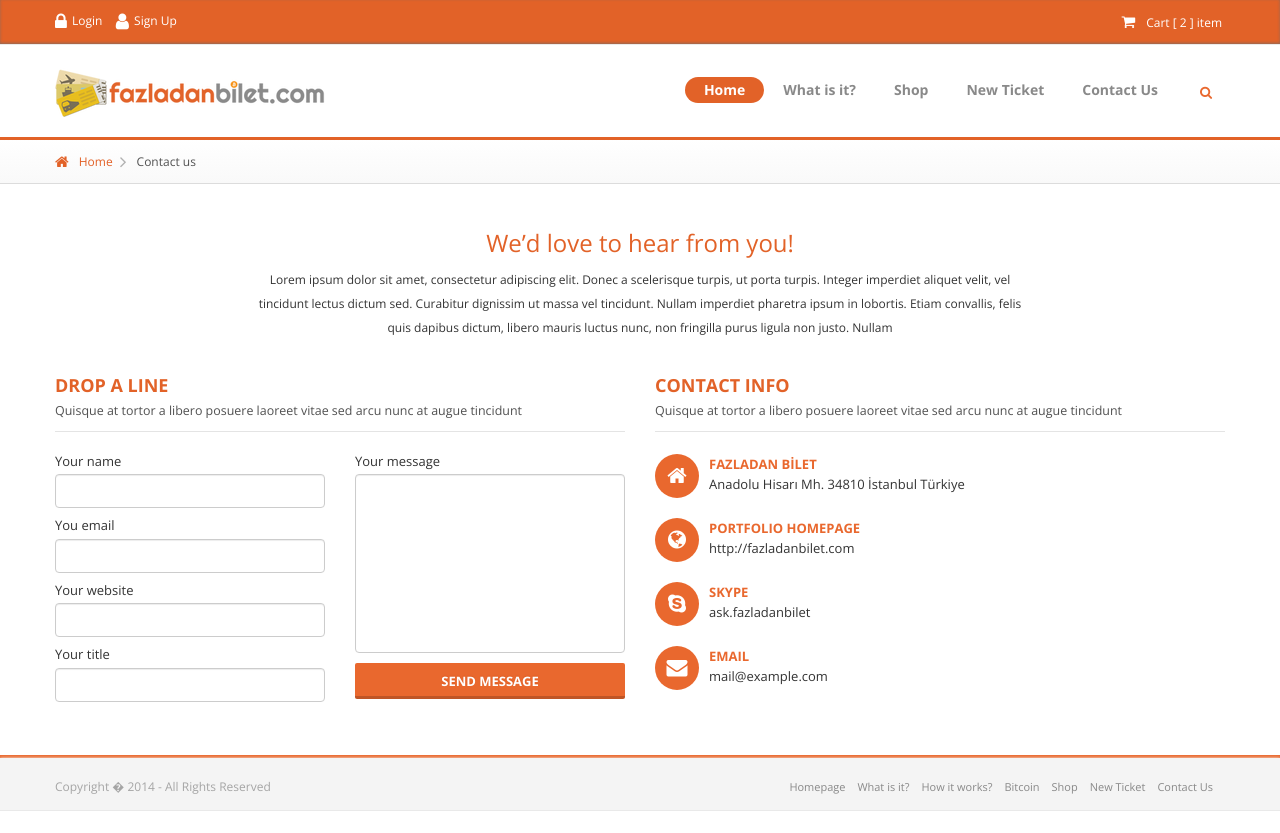
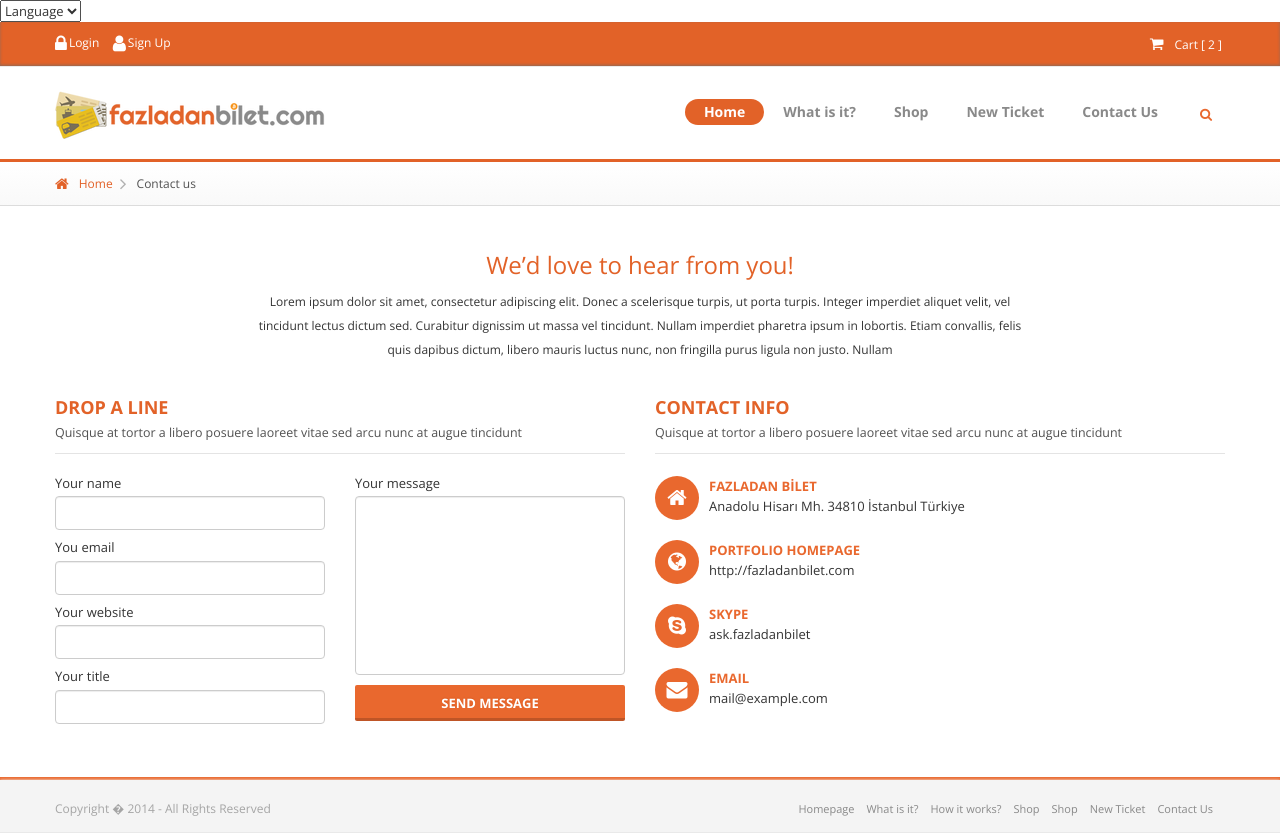
Before and after one commit to tonyukuk-software/fazladanbilet.com, a Django app: page /contact_us/ in a window 1280 px wide. Before the commit the page ends 811 px from the top, so only its background shows below. Run offline with Django 3.2, Linux system fonts and the light colour scheme; parts of the project's set-up code (start-up, migrations or seed data) failed here and were passed over; some libraries are stand-ins or nearby versions.

Commit message:
JK-31 Translate settings,base html  -local dirs added  -po and mo added  -urls added  -base html trans blocks added

```diff
--- a/jackalprojects/urls.py
+++ b/jackalprojects/urls.py
@@ -17,6 +17,7 @@ urlpatterns = patterns('',
     # url(r'^blog/', include('blog.urls')),
 
     url(r'^admin/', include(admin.site.urls)),
+    url(r'^i18n/', include('django.conf.urls.i18n')),
     url(r'^$', 'jackalprojects.views.home_page', name='home'),
     url(r'^member/', include('member.urls')),
     url(r'^bitcoin/', include('bitcoin.urls')),
--- a/templates/base.html
+++ b/templates/base.html
@@ -1,4 +1,6 @@
 {% load staticfiles %}
+{% load i18n %}
+{% get_current_language as tr %}
 <!DOCTYPE html>
 <html lang="en">
 <head>
@@ -50,6 +52,17 @@
             margin-right: 17px;
         }
     </style>
+    <!-- Change Language-->
+    <form action="/i18n/setlang/" method="post">{% csrf_token %}
+      <input name="next" type="hidden" value="/" />
+      <select name="language" onchange="this.form.submit()">
+      <option>{% trans 'Language' %}</option>
+        {% for lang in LANGUAGES %}
+          <option value="{{ lang.0 }}">{{ lang.1 }}</option>
+        {% endfor %}
+      </select>
+    </form>
+
     {% block head_block %}{% endblock %}
 </head>
 <body class="">
@@ -58,21 +71,21 @@
           <div class="container">
               <div class="b-option-contacts f-option-contacts">
                       {% if request.user.username %}
-                        <a href="/member/member_profile/"><i class="fa fa-user"></i> My Account</a>
-                        <a href="/checkout/"><i class="fa fa-tags"></i> Checkout</a>
-                        <a href="/accounts/logout/"><i class="fa fa-chevron-right"></i> Logout</a>
+                        <a href="/member/member_profile/"><i class="fa fa-user"></i> {% trans 'My Account'%}</a>
+                        <a href="/checkout/"><i class="fa fa-tags"></i>{% trans 'Checkout'%}</a>
+                        <a href="/accounts/logout/"><i class="fa fa-chevron-right"></i>{% trans 'Logout'%}</a>
                       {% else %}
-                        <a href="/accounts/login/"><i class="fa fa-lock"></i> Login</a>
-                        <a href="/member/new_member/"><i class="fa fa-user"></i> Sign Up</a>
+                        <a href="/accounts/login/"><i class="fa fa-lock"></i>{% trans 'Login'%}</a>
+                        <a href="/member/new_member/"><i class="fa fa-user"></i>{% trans 'Sign Up'%}</a>
                       {% endif %}
               </div>
               <div class="b-option-total-cart">
                   <div class="b-option-total-cart__goods">
                         <div class="b-option-total-cart">
                   <div class="b-option-total-cart__goods">
-                      <a href="#" class="f-option-total-cart__numbers b-option-total-cart__numbers"><i class="fa fa-shopping-cart"></i> Cart [ 2 ] item</a>
+                      <a href="#" class="f-option-total-cart__numbers b-option-total-cart__numbers"><i class="fa fa-shopping-cart"></i> {% trans 'Cart' %} [ 2 ]</a>
                       <div class="b-option-cart__items">
-                          <div class="b-option-cart__items__title f-option-cart__items__title f-default-l">Recently added item(s)</div>
+                          <div class="b-option-cart__items__title f-option-cart__items__title f-default-l">{% trans "Recently added item(s)" %}</div>
                           <ul>
                               <li>
                                   <div class="b-option-cart__items__img">
@@ -114,8 +127,8 @@
                               </li>
                           </ul>
                           <div class="b-option-cart__btn">
-                              <button class="button-xs button-gray-light">Cancel</button>
-                              <button class="button-xs">Check out  </button>
+                              <button class="button-xs button-gray-light">{% trans 'Cancel' %}</button>
+                              <button class="button-xs">{% trans 'Check out' %} </button>
                           </div>
                       </div>
                   </div>
@@ -130,26 +143,26 @@
               <div class="b-header-ico-group f-header-ico-group b-right">
                           <span class="b-search-box">
                               <i class="fa fa-search"></i>
-                              <input type="text" placeholder="Enter your keywords">
+                              <input type="text" placeholder={% trans "Enter your keywords" %}>
                           </span>
               </div>
               <div class="b-top-nav-show-slide f-top-nav-show-slide b-right j-top-nav-show-slide"><i class="fa fa-align-justify"></i></div>
               <nav class="b-top-nav f-top-nav b-right j-top-nav">
                   <ul class="b-top-nav__1level_wrap">
-    <li class="b-top-nav__1level f-top-nav__1level is-active-top-nav__1level f-primary-b"><a href="/"><i class="fa fa-home b-menu-1level-ico"></i>Home </a></li>
+    <li class="b-top-nav__1level f-top-nav__1level is-active-top-nav__1level f-primary-b"><a href="/"><i class="fa fa-home b-menu-1level-ico"></i>{% trans "Home" %} </a></li>
     <li class="b-top-nav__1level f-top-nav__1level f-primary-b">
         <a href="#"><i class="fa fa-folder-open b-menu-1level-ico"></i>What is it?<span class="b-ico-dropdown"><i class="fa fa-arrow-circle-down"></i></span></a>
         <div class="b-top-nav__dropdomn">
             <ul class="b-top-nav__2level_wrap">
-                <li class="b-top-nav__2level_title f-top-nav__2level_title">What is it?</li>
-                <li class="b-top-nav__2level f-top-nav__2level f-primary"><a href="#"><i class="fa fa-angle-right"></i>How it works?</a></li>
-                <li class="b-top-nav__2level f-top-nav__2level f-primary"><a href="https://bitcoin.org/tr/" target="_blank"><i class="fa fa-angle-right"></i>Bitcoin</a></li>
+                <li class="b-top-nav__2level_title f-top-nav__2level_title">{% trans "What is it?" %}</li>
+                <li class="b-top-nav__2level f-top-nav__2level f-primary"><a href="#"><i class="fa fa-angle-right"></i>{% trans "How it works?" %}</a></li>
+                <li class="b-top-nav__2level f-top-nav__2level f-primary"><a href="https://bitcoin.org/tr/" target="_blank"><i class="fa fa-angle-right"></i>{% trans "Bitcoin" %}</a></li>
             </ul>
         </div>
     </li>
-    <li class="b-top-nav__1level f-top-nav__1level f-primary-b"><a href="/ticket_pool/"><i class="fa fa-picture-o b-menu-1level-ico"></i>Shop </a></li>
-    <li class="b-top-nav__1level f-top-nav__1level f-primary-b"><a href="/member/new_swap_ticket/"><i class="fa fa-code b-menu-1level-ico"></i>New Ticket </a></li>
-    <li class="b-top-nav__1level f-top-nav__1level f-primary-b b-top-nav-big"><a href="/contact_us"><i class="fa fa-cloud-download b-menu-1level-ico"></i>Contact Us </a></li>
+    <li class="b-top-nav__1level f-top-nav__1level f-primary-b"><a href="/ticket_pool/"><i class="fa fa-picture-o b-menu-1level-ico"></i>{% trans "Shop" %} </a></li>
+    <li class="b-top-nav__1level f-top-nav__1level f-primary-b"><a href="/member/new_swap_ticket/"><i class="fa fa-code b-menu-1level-ico"></i>{% trans "New Ticket" %} </a></li>
+    <li class="b-top-nav__1level f-top-nav__1level f-primary-b b-top-nav-big"><a href="/contact_us"><i class="fa fa-cloud-download b-menu-1level-ico"></i>{% trans "Contact Us" %} </a></li>
 </ul>
 
               </nav>
@@ -173,13 +186,13 @@
                 </div>
                 <nav class="b-bottom-nav f-bottom-nav b-right hidden-xs">
                     <ul>
-                        <li><a href="/">Homepage</a></li>
-                        <li><a href="#">What is it?</a></li>
-                        <li><a href="#">How it works?</a></li>
-                        <li><a href="https://bitcoin.org/tr/" target="_blank">Bitcoin</a></li>
-                        <li><a href="/ticket_pool/">Shop</a></li>
-                        <li><a href="member/new_swap_ticket/">New Ticket</a></li>
-                        <li><a href="/contact_us/">Contact Us</a></li>
+                        <li><a href="/">{% trans "Homepage" %}</a></li>
+                        <li><a href="#">{% trans "What is it?" %}</a></li>
+                        <li><a href="#">{% trans "How it works?" %}</a></li>
+                        <li><a href="https://bitcoin.org/tr/" target="_blank">{% trans "Shop" %}</a></li>
+                        <li><a href="/ticket_pool/">{% trans "Shop" %}</a></li>
+                        <li><a href="member/new_swap_ticket/">{% trans "New Ticket" %}</a></li>
+                        <li><a href="/contact_us/">{% trans "Contact Us" %}</a></li>
                     </ul>
                 </nav>
             </div>
```
Also changed, not shown: jackalprojects/settings.py (+10 -0 lines), locale/tr/LC_MESSAGES/django.po (added), 1 other file.
